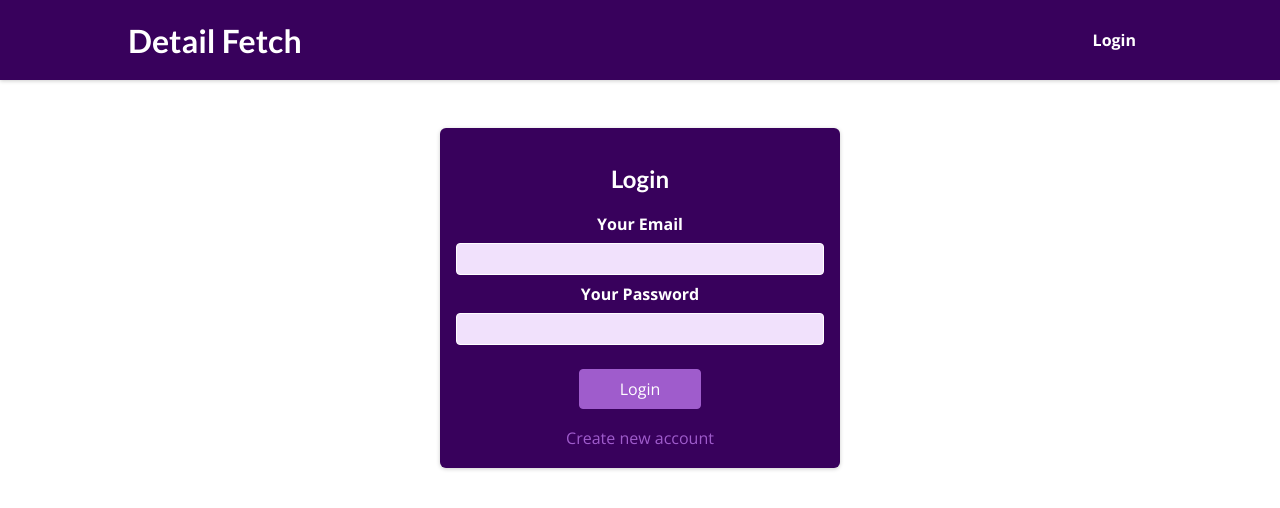
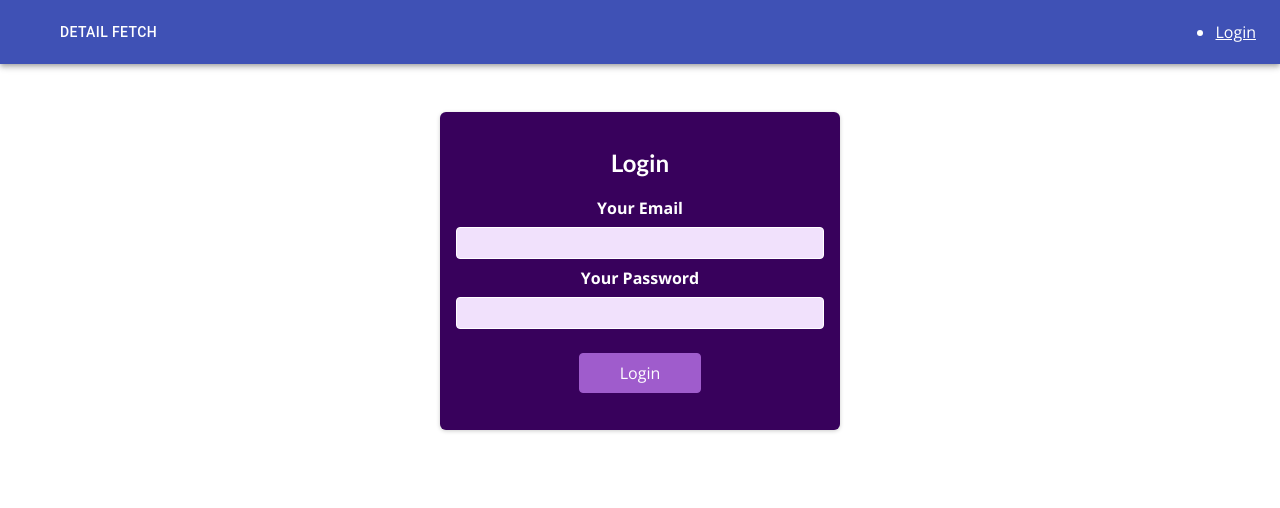
Before and after one commit to rachit-verma-001/fetch-detail-react, a React (Create React App) app: page /auth in a window 1280 px wide. Shown: the top 508 px of the page. Built offline with nearby package versions, Linux system fonts and the light colour scheme.

Commit message:
material-ui-changes

```diff
--- a/package.json
+++ b/package.json
@@ -3,6 +3,11 @@
   "version": "0.1.0",
   "private": true,
   "dependencies": {
+    "@emotion/react": "^11.5.0",
+    "@emotion/styled": "^11.3.0",
+    "@material-ui/core": "^4.12.3",
+    "@mui/icons-material": "^5.0.4",
+    "@mui/material": "^5.0.4",
     "@testing-library/jest-dom": "^5.11.6",
     "@testing-library/react": "^11.2.2",
     "@testing-library/user-event": "^12.5.0",
--- a/src/components/Auth/AuthForm.js
+++ b/src/components/Auth/AuthForm.js
@@ -33,15 +33,19 @@ const AuthForm = () => {
     let url;
 
     if (isLogin) {
-      url =
-        'https://react-fetch-detail.herokuapp.com/users/sign_in';
+      url ='https://react-fetch-detail.herokuapp.com/users/sign_in';
+        // url="http://localhost:4000/api/v1/auth/sign_in"
+        // url = 'http://localhost:4000/users/sign_in'
+      } else {
+        url ='https://react-fetch-detail.herokuapp.com/users';
+        // url="http://localhost:4000/api/v1/auth"
+      // url = 'http://localhost:4000/users'
+    }
+    if (url === "https://react-fetch-detail.herokuapp.com/users")
+    // if (url === "http://localhost:4000/users")
+    // if (url === "http://localhost:4000/api/v1/auth")
 
-    } else {
-      url =
-        'https://react-fetch-detail.herokuapp.com/users';
-    }
 
-    if (url === "https://react-fetch-detail.herokuapp.com/users")
     {
       fetch(url, {
         method: 'POST',
@@ -49,7 +53,8 @@ const AuthForm = () => {
           user:
           {
             email: enteredEmail,
-            password: enteredPassword
+            password: enteredPassword,
+            password_confirmation: enteredPassword
           }
         }),
         headers: {
@@ -132,6 +137,7 @@ const AuthForm = () => {
         </div>
         <div className={classes.actions}>
           {!isLoading && (
+            // <button>{isLogin ? 'Login' : 'Create Account'}</button>
             <button>{isLogin ? 'Login' : 'Create Account'}</button>
           )}
           {isLoading && <p>Sending request...</p>}
@@ -140,8 +146,9 @@ const AuthForm = () => {
             className={classes.toggle}
             onClick={switchAuthModeHandler}
           >
-            {isLogin ? 'Create new account' : 'Login with existing account'}
+            {/* {isLogin ? 'Create new account' : 'Login with existing account'} */}
           </button>
+          {/* <Button variant="contained">Hello World</Button> */}
         </div>
       </form>
     </section>
--- a/src/components/Layout/MainNavigation.js
+++ b/src/components/Layout/MainNavigation.js
@@ -1,8 +1,29 @@
+import React from 'react';
+import { makeStyles } from '@material-ui/core/styles';
+import AppBar from '@material-ui/core/AppBar';
 import { useContext } from 'react';
+import Toolbar from '@material-ui/core/Toolbar';
+import Typography from '@material-ui/core/Typography';
+import Button from '@material-ui/core/Button';
+import IconButton from '@material-ui/core/IconButton';
 import { Link } from 'react-router-dom';
+import AuthContext from '../../store/auth-context';
 
-import AuthContext from '../../store/auth-context';
-import classes from './MainNavigation.module.css';
+const useStyles = makeStyles((theme) => ({
+  root: {
+    flexGrow: 1,
+  },
+  menuButton: {
+    marginRight: theme.spacing(2),
+  },
+  title: {
+    flexGrow: 1,
+  },
+  button_color: {
+    color: 'white',
+  }
+}));
+
 
 const MainNavigation = () => {
   const authCtx = useContext(AuthContext);
@@ -13,32 +34,42 @@ const MainNavigation = () => {
     authCtx.logout();
   };
 
+  const classes = useStyles();
   return (
-    <header className={classes.header}>
-      <Link to='/'>
-        <div className={classes.logo}>Detail Fetch</div>
-      </Link>
+    <div className={classes.root}>
+      <AppBar position="static">
+        <Toolbar>
+          <IconButton edge="start" className={classes.menuButton} color="inherit" aria-label="menu">
+            </IconButton>
+          <Typography variant="h6" className={classes.title}>
+            {/* Detail Fetch */}
+            <Button><Link to='/' style={{ textDecoration: 'none' }} className={classes.button_color}>Detail Fetch</Link></Button>
+          </Typography>
+          {/* <Button color="inherit" >Login</Button> */}
           <nav>
             <ul>
               {!isLoggedIn && (
                 <li>
-              <Link to='/auth'>Login</Link>
+                  <Link to='/auth' className={classes.button_color}>Login</Link>
                 </li>
               )}
               {isLoggedIn && (
                 <li>
-              {/* <Link to='#'>Profile</Link> */}
+                  <Button><Link to='/profile' style={{ textDecoration: 'none' }} className={classes.button_color}>Profile</Link></Button>
                 </li>
               )}
               {isLoggedIn && (
                 <li>
-              <button onClick={logoutHandler}>Logout</button>
+                  <Button onClick={logoutHandler} className={classes.button_color}>Logout</Button>
                 </li>
               )}
             </ul>
           </nav>
-    </header>
+        </Toolbar>
+      </AppBar>
+    </div>
   );
-};
+
+}
 
 export default MainNavigation;
--- a/src/components/Layout/MainNavigation.module.css
+++ /dev/null
@@ -1,55 +0,0 @@
-.header {
-  width: 100%;
-  height: 5rem;
-  background-color: #38015c;
-  box-shadow: 0 1px 4px rgba(0, 0, 0, 0.2);
-  display: flex;
-  justify-content: space-between;
-  align-items: center;
-  padding: 0 10%;
-}
-
-.logo {
-  font-family: 'Lato', sans-serif;
-  font-size: 2rem;
-  color: white;
-  margin: 0;
-}
-
-.header ul {
-  list-style: none;
-  margin: 0;
-  padding: 0;
-  display: flex;
-  align-items: baseline;
-}
-
-.header li {
-  margin: 0 1rem;
-}
-
-.header a {
-  text-decoration: none;
-  color: white;
-  font-weight: bold;
-}
-
-.header button {
-  font: inherit;
-  background-color: transparent;
-  border: 1px solid white;
-  color: white;
-  font-weight: bold;
-  padding: 0.5rem 1.5rem;
-  border-radius: 6px;
-  cursor: pointer;
-}
-
-.header a:hover {
-  color: #c291e2;
-}
-
-.header button:hover {
-  background-color: #c291e2;
-  color: #38015c;
-}
--- a/src/components/Profile/ProfileForm.js
+++ b/src/components/Profile/ProfileForm.js
@@ -1,33 +1,35 @@
-import { useRef, useContext } from 'react';
+// import { useRef, useContext } from 'react';
+import { useRef } from 'react';
+
 import { useHistory } from 'react-router-dom';
 
-import AuthContext from '../../store/auth-context';
+// import AuthContext from '../../store/auth-context';
 import classes from './ProfileForm.module.css';
 
 const ProfileForm = () => {
   const history = useHistory();
 
   const newPasswordInputRef = useRef();
-  const authCtx = useContext(AuthContext);
+  // const authCtx = useContext(AuthContext);
 
   const submitHandler = (event) => {
     event.preventDefault();
 
-    const enteredNewPassword = newPasswordInputRef.current.value;
-
-    fetch('https://identitytoolkit.googleapis.com/v1/accounts:update?key=AIzaSyBZhsabDexE9BhcJbGxnZ4DiRlrCN9xe24', {
-      method: 'POST',
-      body: JSON.stringify({
-        idToken: authCtx.token,
-        password: enteredNewPassword,
-        returnSecureToken: false
-      }),
-      headers: {
-        'Content-Type': 'application/json'
-      }
-    }).then(res => {
-      history.replace('/');
-    });
+    // const enteredNewPassword = newPasswordInputRef.current.value;
+    history.replace('/')
+    // fetch('https://identitytoolkit.googleapis.com/v1/accounts:update?key=AIzaSyBZhsabDexE9BhcJbGxnZ4DiRlrCN9xe24', {
+    //   method: 'POST',
+    //   body: JSON.stringify({
+    //     idToken: authCtx.token,
+    //     password: enteredNewPassword,
+    //     returnSecureToken: false
+    //   }),
+    //   headers: {
+    //     'Content-Type': 'application/json'
+    //   }
+    // }).then(res => {
+    //   history.replace('/');
+    // });
   };
 
   return (
--- a/src/components/Profile/UserProfile.js
+++ b/src/components/Profile/UserProfile.js
@@ -4,7 +4,6 @@ import classes from './UserProfile.module.css';
 const UserProfile = () => {
   return (
     <section className={classes.profile}>
-      <h1>Your User Profile</h1>
       <ProfileForm />
     </section>
   );
--- a/src/components/ScrappedData/AvailableData.module.css
+++ /dev/null
@@ -1,41 +0,0 @@
-.data {
-  max-width: 60rem;
-  width: 90%;
-  margin: 2rem auto;
-  animation: data-appear 1s ease-out forwards;
-}
-
-.data ul {
-  list-style: none;
-  margin: 0;
-  padding: 0;
-}
-
-
-@keyframes data-appear {
-  from {
-    opacity: 0;
-    transform: translateY(3rem);
-  }
-
-  to {
-    opacity: 1;
-    transform: translateY(0);
-  }
-}
-
-.main-image {
-  width: 16%;
-  height: 7rem;
-  z-index: 0;
-  float:right;
-  margin-top:-230px;
-  overflow: hidden;
-}
-
-.main-image img {
-  width: 110%;
-  height: 100%;
-  object-fit: cover;
-  transform: rotateZ(-5deg) translateY(-4rem) translateX(-1rem);
-}
```
Also changed, not shown: src/components/ScrappedData/AvailableData.js (+68 -26 lines), 1 other file (tests, documents, lock files or other folders). Lines whose indentation alone changed are shown as unchanged.
